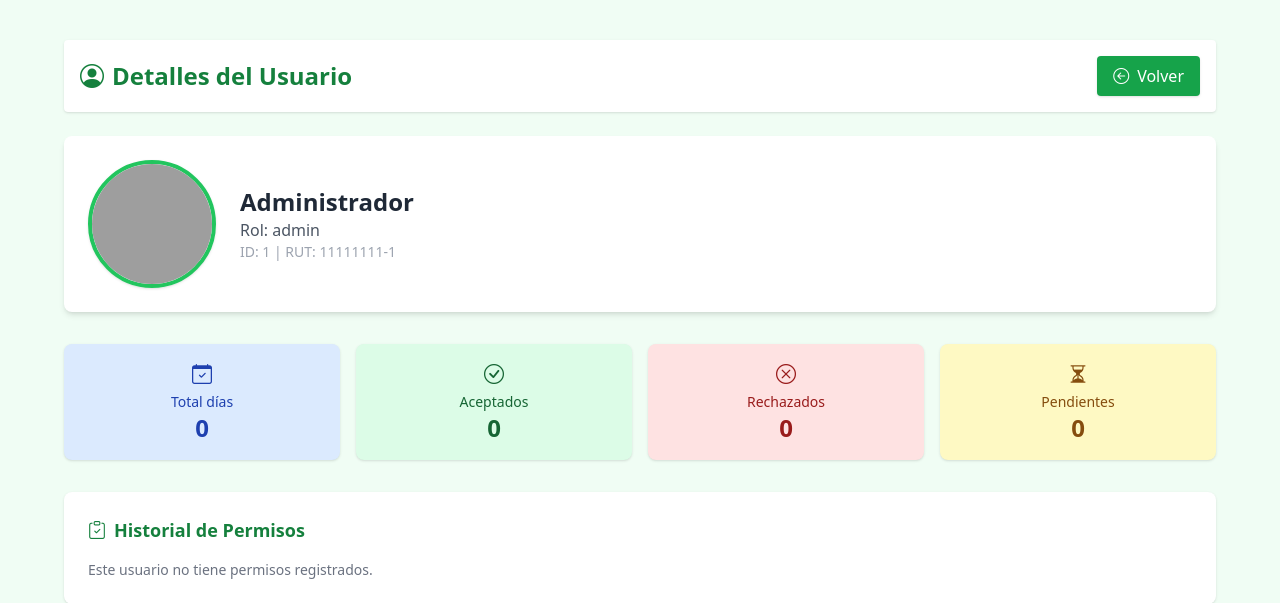
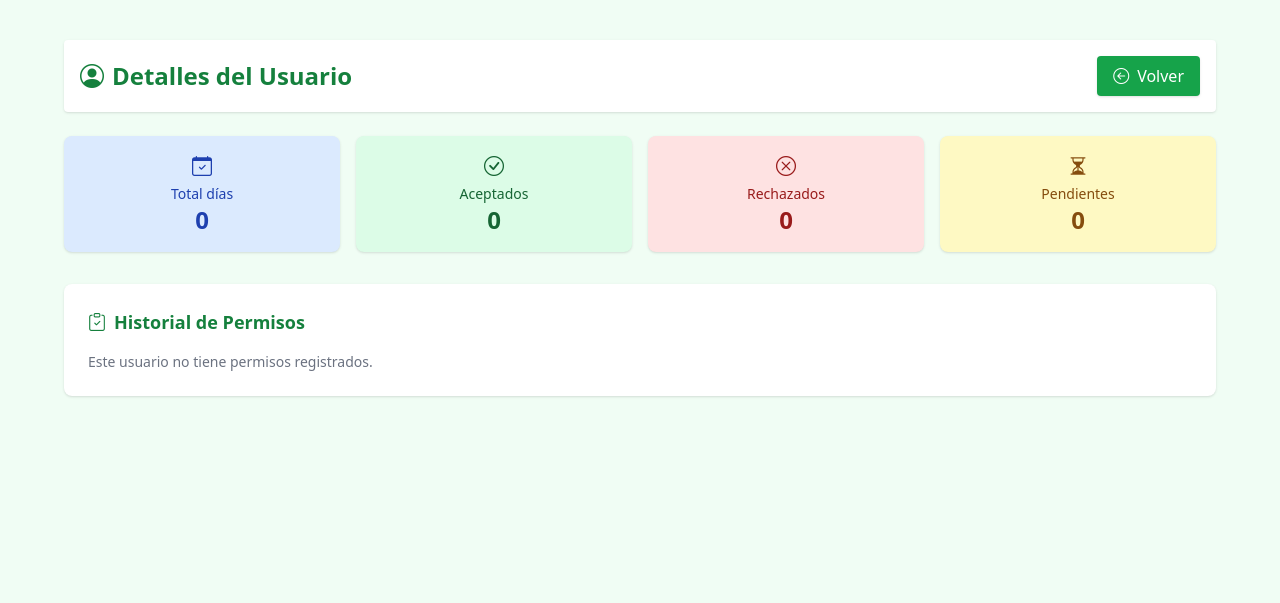
Before and after one commit to miguelitroykp/sistema_permisos, a PHP site: page /ver.php?id=1 in a window 1280 px wide. Shown: the top 603 px of the page. Run offline with PHP 8.4, Linux system fonts and the light colour scheme; a user stored in the database is signed in; data comes from the database, SQL or seed files in the repository; some libraries are stand-ins or nearby versions; grey boxes are pictures that could not be loaded.

Commit message:
Update ver.php
se elimina bloque del archivo ver.php 90 y 99

```diff
--- a/ver.php
+++ b/ver.php
@@ -86,17 +86,6 @@ if ($resultado_permisos && $resultado_permisos->num_rows > 0) {
             </a>
         </div>
 
-        <!-- Perfil -->
-        <div class="bg-white dark:bg-slate-800 rounded-lg shadow-md p-6 mb-8">
-            <div class="flex flex-col md:flex-row items-center gap-6">
-                <img src="<?= htmlspecialchars($fotoPath) ?>" alt="Foto del usuario" class="w-32 h-32 rounded-full border-4 border-green-500 object-cover shadow">
-                <div>
-                    <h2 class="text-2xl font-bold text-gray-800 dark:text-white"><?= htmlspecialchars($usuario["nombre_usuario"]) ?></h2>
-                    <p class="text-gray-600 dark:text-gray-300">Rol: <?= htmlspecialchars($usuario["rol"]) ?></p>
-                    <p class="text-sm text-gray-400">ID: <?= $usuario["id"] ?> | RUT: <?= htmlspecialchars($usuario["rut"]) ?></p>
-                </div>
-            </div>
-        </div>
 
         <!-- Resumen -->
         <div class="grid grid-cols-1 sm:grid-cols-2 md:grid-cols-4 gap-4 mb-8">
```
